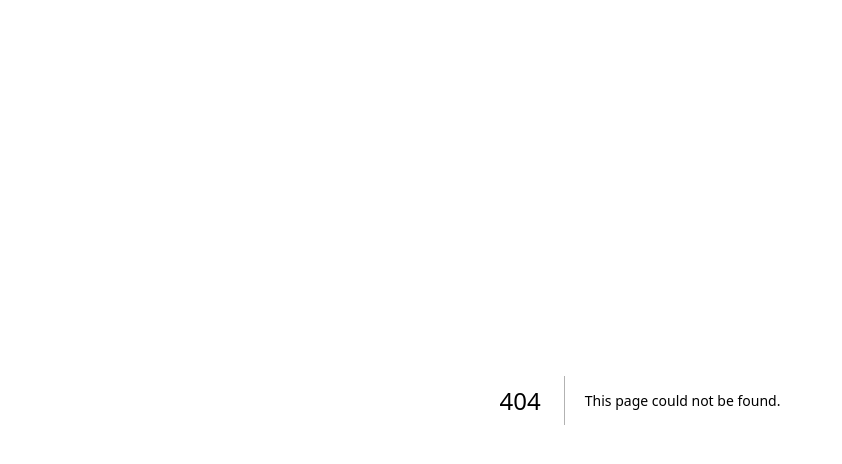
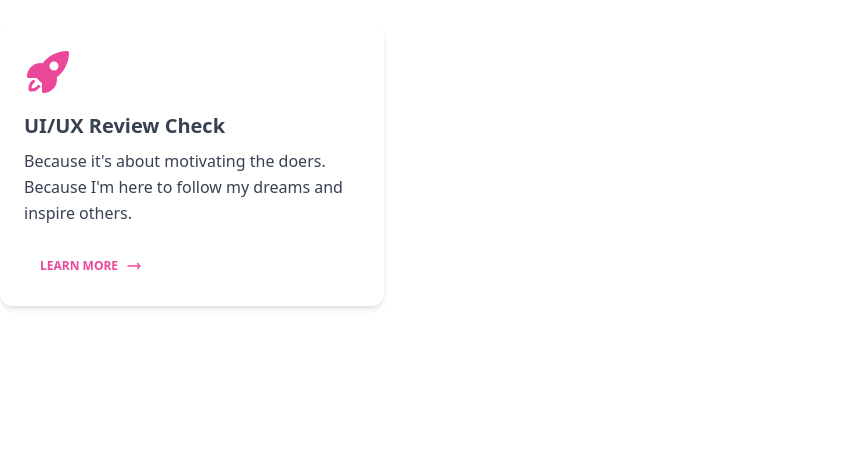
Before and after one commit to MariachiMES/language-tutor, a Next.js app: page /Profile/1 in a window 1280 px wide. Before the commit this address had no page. Shown: the top 464 px of the page, without its empty margins (0-842 px from the left). Built offline with nearby package versions, Linux system fonts and the light colour scheme.

Commit message:
starting on dashboard

```diff
--- a/src/app/page.js
+++ b/src/app/page.js
@@ -29,7 +29,10 @@
 				backgroundImage: `url('https://as1.ftcdn.net/v2/jpg/06/50/24/66/1000_F_650246611_LCLxYtYrsM93HOjpXRQbNk880C0w6EuD.jpg')`,
 			}}
 		>
-			<Navbar title='¡BIENVENID@S!' />
+			<Navbar
+				title='¡BIENVENID@S!'
+				page='Home'
+			/>
 			<Hero component={heroBar} />
 			<Footer />
 		</main>
--- a/src/components/AboutMeCard.jsx
+++ b/src/components/AboutMeCard.jsx
@@ -8,7 +8,6 @@
 					id='profile'
 					className='w-full lg:w-3/5 rounded-lg lg:rounded-l-lg lg:rounded-r-none shadow-2xl bg-opacity-10 bg-white  mx-6 lg:mx-0'
 				>
-					v
 					<div className='p-4 md:p-12 text-center lg:text-left'>
 						<div
 							className='block lg:hidden rounded-full shadow-xl mx-auto -mt-16 h-48 w-48 bg-cover bg-center'
--- a/src/components/GlassPricingCards.jsx
+++ b/src/components/GlassPricingCards.jsx
@@ -33,13 +33,13 @@
 	];
 	return (
 		<>
-			<div className='flex'>
+			<div className='lg:flex'>
 				{plans.map((plan, idx) => {
 					return (
 						<div
 							id={idx}
 							style={{ backdropFilter: 'blur(5px)' }}
-							className='relative  mx-2 px-4 bg-white shadow-lg sm:rounded-3xl sm:p-20 bg-clip-padding bg-opacity-10 border border-gray-200'
+							className='relative  mb-5 pb-2 mx-2 px-4 bg-white shadow-lg sm:rounded-3xl sm:p-20 bg-clip-padding bg-opacity-10 border border-gray-200'
 						>
 							<div className='relative pb-8 m-0 mb-8 overflow-hidden text-center text-gray-700 bg-transparent border-b rounded-none shadow-none border-white/10 bg-clip-border'>
 								<p className='block font-sans text-sm antialiased font-normal leading-normal text-white uppercase'>
--- a/src/components/Hero.jsx
+++ b/src/components/Hero.jsx
@@ -7,5 +7,3 @@
 		</div>
 	);
 }
-
-<section className='bg-black min-h-screen'></section>;
--- a/src/components/Navbar.jsx
+++ b/src/components/Navbar.jsx
@@ -1,17 +1,34 @@
-export function Navbar({ title: title }) {
+export function Navbar({ title: title, page: page }) {
+	const siteLinks = [
+		{ Home: '/' },
+		{ About: '/About' },
+		{ Pricing: '/Pricing' },
+		{ Login: '/Login' },
+		{ Signup: '/Signup' },
+	];
+
+	console.log(page);
 	return (
-		<div className='flex items-center h-20'>
+		<div className='flex items-center h-20 '>
 			<div className='mx-auto relative px-5 max-w-screen-xl w-full flex items-center justify-end'>
 				<div className='text-4xl font-light uppercase absolute left-1/2 top-1/2 -translate-y-1/2 -translate-x-1/2'>
 					{title}
 				</div>
 
-				<nav className='flex gap-5'>
-					<a>Home</a>
-					<a>About</a>
-					<a>Pricing</a>
-					<a>Login</a>
-					<a>Signup</a>
+				<nav className='flex gap-5 lg:visible sm: invisible'>
+					{siteLinks.map((link, idx) => {
+						console.log(page == Object.keys(link));
+						return (
+							<a
+								className={
+									page == Object.keys(link) ? 'text-cyan-400' : 'text-white'
+								}
+								href={link[Object.keys(link)]}
+							>
+								{Object.keys(link)}
+							</a>
+						);
+					})}
 				</nav>
 			</div>
 		</div>
--- a/src/pages/About/index.jsx
+++ b/src/pages/About/index.jsx
@@ -11,7 +11,10 @@
 				backgroundImage: `url('https://as1.ftcdn.net/v2/jpg/06/50/24/66/1000_F_650246611_LCLxYtYrsM93HOjpXRQbNk880C0w6EuD.jpg')`,
 			}}
 		>
-			<Navbar title='About Me' />
+			<Navbar
+				title='About Me'
+				page='About'
+			/>
 			<Hero component={aboutMeCard} />
 			<Footer />
 		</main>
--- a/src/pages/Pricing/index.jsx
+++ b/src/pages/Pricing/index.jsx
@@ -11,7 +11,10 @@
 				backgroundImage: `url('https://as1.ftcdn.net/v2/jpg/06/50/24/66/1000_F_650246611_LCLxYtYrsM93HOjpXRQbNk880C0w6EuD.jpg')`,
 			}}
 		>
-			<Navbar title='Pricing' />
+			<Navbar
+				title='Pricing'
+				page='Pricing'
+			/>
 
 			<Hero component={glassPricing} />
 
--- /dev/null
+++ b/src/pages/Profile/[id].js
@@ -0,0 +1,59 @@
+import '../../app/globals.css';
+export default function Profile() {
+	return (
+		<div className='relative flex flex-col mt-6 text-gray-700 bg-white shadow-md w-96 rounded-xl bg-clip-border'>
+			<div className='p-6'>
+				<svg
+					xmlns='http://www.w3.org/2000/svg'
+					viewBox='0 0 24 24'
+					fill='currentColor'
+					aria-hidden='true'
+					className='w-12 h-12 mb-4 text-pink-500'
+				>
+					<path
+						fill-rule='evenodd'
+						d='M9.315 7.584C12.195 3.883 16.695 1.5 21.75 1.5a.75.75 0 01.75.75c0 5.056-2.383 9.555-6.084 12.436A6.75 6.75 0 019.75 22.5a.75.75 0 01-.75-.75v-4.131A15.838 15.838 0 016.382 15H2.25a.75.75 0 01-.75-.75 6.75 6.75 0 017.815-6.666zM15 6.75a2.25 2.25 0 100 4.5 2.25 2.25 0 000-4.5z'
+						clip-rule='evenodd'
+					></path>
+					<path d='M5.26 17.242a.75.75 0 10-.897-1.203 5.243 5.243 0 00-2.05 5.022.75.75 0 00.625.627 5.243 5.243 0 005.022-2.051.75.75 0 10-1.202-.897 3.744 3.744 0 01-3.008 1.51c0-1.23.592-2.323 1.51-3.008z'></path>
+				</svg>
+				<h5 className='block mb-2 font-sans text-xl antialiased font-semibold leading-snug tracking-normal text-blue-gray-900'>
+					UI/UX Review Check
+				</h5>
+				<p className='block font-sans text-base antialiased font-light leading-relaxed text-inherit'>
+					Because it's about motivating the doers. Because I'm here to follow my
+					dreams and inspire others.
+				</p>
+			</div>
+			<div className='p-6 pt-0'>
+				<a
+					className='!font-medium !text-blue-gray-900 !transition-colors hover:!text-pink-500'
+					href='#'
+				>
+					<button
+						className='flex items-center gap-2 px-4 py-2 font-sans text-xs font-bold text-center text-pink-500 uppercase align-middle transition-all rounded-lg select-none hover:bg-pink-500/10 active:bg-pink-500/30 disabled:pointer-events-none disabled:opacity-50 disabled:shadow-none'
+						type='button'
+						data-ripple-dark='true'
+					>
+						Learn More
+						<svg
+							xmlns='http://www.w3.org/2000/svg'
+							fill='none'
+							viewBox='0 0 24 24'
+							stroke-width='2'
+							stroke='currentColor'
+							aria-hidden='true'
+							className='w-4 h-4'
+						>
+							<path
+								stroke-linecap='round'
+								stroke-linejoin='round'
+								d='M17.25 8.25L21 12m0 0l-3.75 3.75M21 12H3'
+							></path>
+						</svg>
+					</button>
+				</a>
+			</div>
+		</div>
+	);
+}
```
